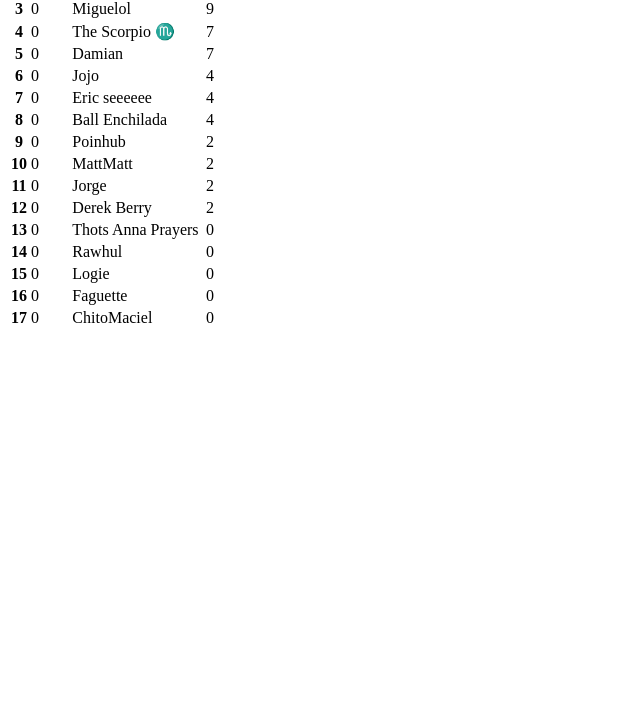
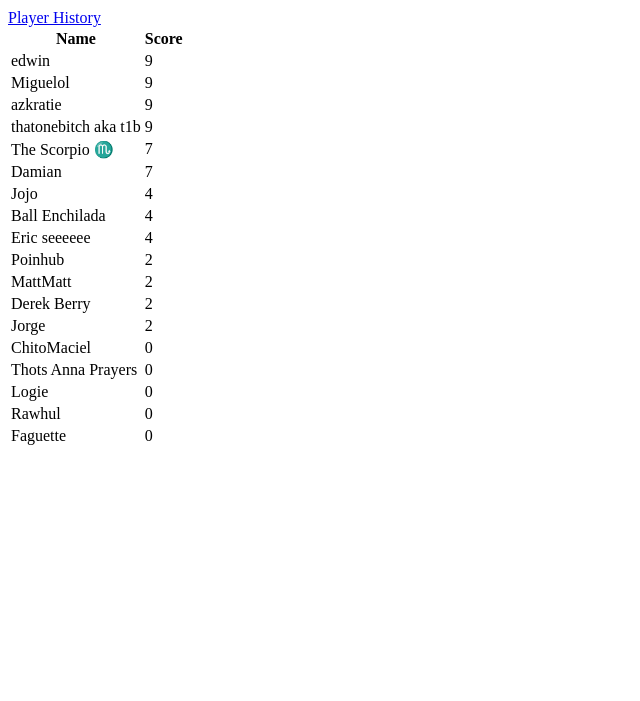
Before and after one commit to nickazcarate/nickazcarate.github.io, a plain HTML site: page index.html in a window 1280 px wide. Shown: the part 99-800 px from the top of the page, without its empty margins (0-640 px from the left). Drawn offline with Linux system fonts and the light colour scheme.

Commit message:
home page scoreboard

```diff
--- a/index.html
+++ b/index.html
@@ -1,111 +1,115 @@
-<style  type="text/css" >
-</style><table id="T_ae286_" ><thead>    <tr>        <th class="blank level0" ></th>        <th class="col_heading level0 col0" >index</th>        <th class="col_heading level0 col1" >username</th>        <th class="col_heading level0 col2" >score</th>    </tr></thead><tbody>
+<!DOCTYPE html>
+<html lang="en">
+<head>
+	<meta charset="UTF-8">
+	<meta name="viewport" content="width=device-width, initial-scale=1.0">
+  	<link rel="stylesheet" href="table.css">
+  	<link rel="stylesheet" href="general.css">
+	<link rel="stylesheet" href="TitleHyperlink.css">
+	<title>RPDR S14 Scoreboard</title>
+</head>
+<body>
+
+	<div class="header">
+		<img src="rpdr14logo.jpeg", width="600">
+		<h1>Season 14 Scoreboard</h1>
+	</div>
+
+
+	<div class="section">
+		<div class="section__item">
+			<div class="section__box">
+				<a href="history.html" class="r-link ai-element ai-element_type2 ai-element2">
+					<span class="ai-element__label">Player History</span>
+				</a>
+			</div>
+		</div>
+	</div>
+
+	<div>
+	<div class="tables">
+		<table id="T_6a909_">
+		  <thead>
 			<tr>
-                        <th id="T_ae286_level0_row0" class="row_heading level0 row0" >0</th>
-                        <td id="T_ae286_row0_col0" class="data row0 col0" >0</td>
-                        <td id="T_ae286_row0_col1" class="data row0 col1" >thatonebitch aka t1b</td>
-                        <td id="T_ae286_row0_col2" class="data row0 col2" >9</td>
+			  <th class="col_heading level0 col1" >Name</th>
+			  <th class="col_heading level0 col2" >Score</th>
+			</tr>
+		  </thead>
+		  <tbody>
+			<tr>
+			  <td id="T_6a909_row0_col1" class="data row0 col1" >edwin</td>
+			  <td id="T_6a909_row0_col2" class="data row0 col2" >9</td>
 			</tr>
 			<tr>
-                        <th id="T_ae286_level0_row1" class="row_heading level0 row1" >1</th>
-                        <td id="T_ae286_row1_col0" class="data row1 col0" >0</td>
-                        <td id="T_ae286_row1_col1" class="data row1 col1" >edwin</td>
-                        <td id="T_ae286_row1_col2" class="data row1 col2" >9</td>
+			  <td id="T_6a909_row1_col1" class="data row1 col1" >Miguelol</td>
+			  <td id="T_6a909_row1_col2" class="data row1 col2" >9</td>
 			</tr>
 			<tr>
-                        <th id="T_ae286_level0_row2" class="row_heading level0 row2" >2</th>
-                        <td id="T_ae286_row2_col0" class="data row2 col0" >0</td>
-                        <td id="T_ae286_row2_col1" class="data row2 col1" >azkratie</td>
-                        <td id="T_ae286_row2_col2" class="data row2 col2" >9</td>
+			  <td id="T_6a909_row2_col1" class="data row2 col1" >azkratie</td>
+			  <td id="T_6a909_row2_col2" class="data row2 col2" >9</td>
 			</tr>
 			<tr>
-                        <th id="T_ae286_level0_row3" class="row_heading level0 row3" >3</th>
-                        <td id="T_ae286_row3_col0" class="data row3 col0" >0</td>
-                        <td id="T_ae286_row3_col1" class="data row3 col1" >Miguelol</td>
-                        <td id="T_ae286_row3_col2" class="data row3 col2" >9</td>
+			  <td id="T_6a909_row3_col1" class="data row3 col1" >thatonebitch aka t1b</td>
+			  <td id="T_6a909_row3_col2" class="data row3 col2" >9</td>
 			</tr>
 			<tr>
-                        <th id="T_ae286_level0_row4" class="row_heading level0 row4" >4</th>
-                        <td id="T_ae286_row4_col0" class="data row4 col0" >0</td>
-                        <td id="T_ae286_row4_col1" class="data row4 col1" >The Scorpio ♏️</td>
-                        <td id="T_ae286_row4_col2" class="data row4 col2" >7</td>
+			  <td id="T_6a909_row4_col1" class="data row4 col1" >The Scorpio ♏️</td>
+			  <td id="T_6a909_row4_col2" class="data row4 col2" >7</td>
 			</tr>
 			<tr>
-                        <th id="T_ae286_level0_row5" class="row_heading level0 row5" >5</th>
-                        <td id="T_ae286_row5_col0" class="data row5 col0" >0</td>
-                        <td id="T_ae286_row5_col1" class="data row5 col1" >Damian</td>
-                        <td id="T_ae286_row5_col2" class="data row5 col2" >7</td>
+			  <td id="T_6a909_row5_col1" class="data row5 col1" >Damian</td>
+			  <td id="T_6a909_row5_col2" class="data row5 col2" >7</td>
 			</tr>
 			<tr>
-                        <th id="T_ae286_level0_row6" class="row_heading level0 row6" >6</th>
-                        <td id="T_ae286_row6_col0" class="data row6 col0" >0</td>
-                        <td id="T_ae286_row6_col1" class="data row6 col1" >Jojo</td>
-                        <td id="T_ae286_row6_col2" class="data row6 col2" >4</td>
+			  <td id="T_6a909_row6_col1" class="data row6 col1" >Jojo</td>
+			  <td id="T_6a909_row6_col2" class="data row6 col2" >4</td>
 			</tr>
 			<tr>
-                        <th id="T_ae286_level0_row7" class="row_heading level0 row7" >7</th>
-                        <td id="T_ae286_row7_col0" class="data row7 col0" >0</td>
-                        <td id="T_ae286_row7_col1" class="data row7 col1" >Eric seeeeee</td>
-                        <td id="T_ae286_row7_col2" class="data row7 col2" >4</td>
+			  <td id="T_6a909_row7_col1" class="data row7 col1" >Ball Enchilada</td>
+			  <td id="T_6a909_row7_col2" class="data row7 col2" >4</td>
 			</tr>
 			<tr>
-                        <th id="T_ae286_level0_row8" class="row_heading level0 row8" >8</th>
-                        <td id="T_ae286_row8_col0" class="data row8 col0" >0</td>
-                        <td id="T_ae286_row8_col1" class="data row8 col1" >Ball Enchilada</td>
-                        <td id="T_ae286_row8_col2" class="data row8 col2" >4</td>
+			  <td id="T_6a909_row8_col1" class="data row8 col1" >Eric seeeeee</td>
+			  <td id="T_6a909_row8_col2" class="data row8 col2" >4</td>
 			</tr>
 			<tr>
-                        <th id="T_ae286_level0_row9" class="row_heading level0 row9" >9</th>
-                        <td id="T_ae286_row9_col0" class="data row9 col0" >0</td>
-                        <td id="T_ae286_row9_col1" class="data row9 col1" >Poinhub</td>
-                        <td id="T_ae286_row9_col2" class="data row9 col2" >2</td>
+			  <td id="T_6a909_row9_col1" class="data row9 col1" >Poinhub</td>
+			  <td id="T_6a909_row9_col2" class="data row9 col2" >2</td>
 			</tr>
 			<tr>
-                        <th id="T_ae286_level0_row10" class="row_heading level0 row10" >10</th>
-                        <td id="T_ae286_row10_col0" class="data row10 col0" >0</td>
-                        <td id="T_ae286_row10_col1" class="data row10 col1" >MattMatt</td>
-                        <td id="T_ae286_row10_col2" class="data row10 col2" >2</td>
+			  <td id="T_6a909_row10_col1" class="data row10 col1" >MattMatt</td>
+			  <td id="T_6a909_row10_col2" class="data row10 col2" >2</td>
 			</tr>
 			<tr>
-                        <th id="T_ae286_level0_row11" class="row_heading level0 row11" >11</th>
-                        <td id="T_ae286_row11_col0" class="data row11 col0" >0</td>
-                        <td id="T_ae286_row11_col1" class="data row11 col1" >Jorge</td>
-                        <td id="T_ae286_row11_col2" class="data row11 col2" >2</td>
+			  <td id="T_6a909_row11_col1" class="data row11 col1" >Derek Berry</td>
+			  <td id="T_6a909_row11_col2" class="data row11 col2" >2</td>
 			</tr>
 			<tr>
-                        <th id="T_ae286_level0_row12" class="row_heading level0 row12" >12</th>
-                        <td id="T_ae286_row12_col0" class="data row12 col0" >0</td>
-                        <td id="T_ae286_row12_col1" class="data row12 col1" >Derek Berry</td>
-                        <td id="T_ae286_row12_col2" class="data row12 col2" >2</td>
+			  <td id="T_6a909_row12_col1" class="data row12 col1" >Jorge</td>
+			  <td id="T_6a909_row12_col2" class="data row12 col2" >2</td>
 			</tr>
 			<tr>
-                        <th id="T_ae286_level0_row13" class="row_heading level0 row13" >13</th>
-                        <td id="T_ae286_row13_col0" class="data row13 col0" >0</td>
-                        <td id="T_ae286_row13_col1" class="data row13 col1" >Thots Anna Prayers</td>
-                        <td id="T_ae286_row13_col2" class="data row13 col2" >0</td>
+			  <td id="T_6a909_row13_col1" class="data row13 col1" >ChitoMaciel</td>
+			  <td id="T_6a909_row13_col2" class="data row13 col2" >0</td>
 			</tr>
 			<tr>
-                        <th id="T_ae286_level0_row14" class="row_heading level0 row14" >14</th>
-                        <td id="T_ae286_row14_col0" class="data row14 col0" >0</td>
-                        <td id="T_ae286_row14_col1" class="data row14 col1" >Rawhul</td>
-                        <td id="T_ae286_row14_col2" class="data row14 col2" >0</td>
+			  <td id="T_6a909_row14_col1" class="data row14 col1" >Thots Anna Prayers</td>
+			  <td id="T_6a909_row14_col2" class="data row14 col2" >0</td>
 			</tr>
 			<tr>
-                        <th id="T_ae286_level0_row15" class="row_heading level0 row15" >15</th>
-                        <td id="T_ae286_row15_col0" class="data row15 col0" >0</td>
-                        <td id="T_ae286_row15_col1" class="data row15 col1" >Logie</td>
-                        <td id="T_ae286_row15_col2" class="data row15 col2" >0</td>
+			  <td id="T_6a909_row15_col1" class="data row15 col1" >Logie</td>
+			  <td id="T_6a909_row15_col2" class="data row15 col2" >0</td>
 			</tr>
 			<tr>
-                        <th id="T_ae286_level0_row16" class="row_heading level0 row16" >16</th>
-                        <td id="T_ae286_row16_col0" class="data row16 col0" >0</td>
-                        <td id="T_ae286_row16_col1" class="data row16 col1" >Faguette</td>
-                        <td id="T_ae286_row16_col2" class="data row16 col2" >0</td>
+			  <td id="T_6a909_row16_col1" class="data row16 col1" >Rawhul</td>
+			  <td id="T_6a909_row16_col2" class="data row16 col2" >0</td>
 			</tr>
 			<tr>
-                        <th id="T_ae286_level0_row17" class="row_heading level0 row17" >17</th>
-                        <td id="T_ae286_row17_col0" class="data row17 col0" >0</td>
-                        <td id="T_ae286_row17_col1" class="data row17 col1" >ChitoMaciel</td>
-                        <td id="T_ae286_row17_col2" class="data row17 col2" >0</td>
+			  <td id="T_6a909_row17_col1" class="data row17 col1" >Faguette</td>
+			  <td id="T_6a909_row17_col2" class="data row17 col2" >0</td>
 			</tr>
-    </tbody></table>
+		  </tbody>
+		</table>
+	</div>
+	</div>
+</body>
```
Lines whose indentation alone changed are shown as unchanged.
